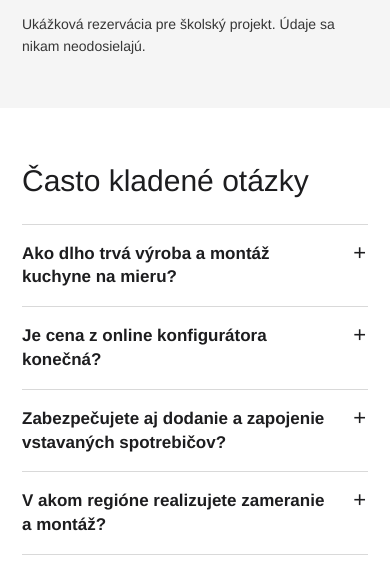
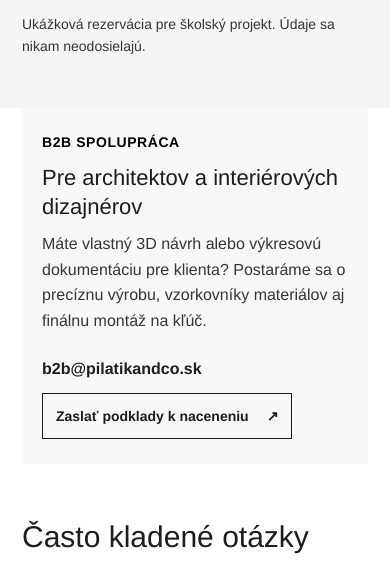
Before and after one commit to Pilatik/Stol-rska-Firma, a plain HTML site: page kontakt.html in a window 390 px wide. Shown: the part 2065-2643 px from the top of the page. Drawn offline with Linux system fonts and the light colour scheme.

Commit message:
b2b spoluprace

```diff
--- a/app.js
+++ b/app.js
@@ -84,6 +84,7 @@ if (searchToggle && searchPanel && searchInput) {
     if (!query) return;
 
     const destinations = [
+      { terms: ['b2b', 'architekt', 'dizajner', 'navrh', 'vykresy'], url: 'kontakt.html#b2b' },
       { terms: ['faq', 'otazk', 'trva', 'vyrob', 'spotrebic', 'region'], url: 'kontakt.html#faq' },
       { terms: ['adresa', 'dieln', 'zilin', 'zameran', 'majster'], url: 'kontakt.html#dielna' },
       { terms: ['kontakt', 'telefon', 'cislo', 'email', 'pilatik'], url: 'kontakt.html#dizajner' },
--- a/kontakt.html
+++ b/kontakt.html
@@ -56,6 +56,17 @@
         <p class="form-status" id="booking-status" role="status" hidden></p>
       </form>
     </section>
+    <section class="b2b-section" id="b2b" aria-labelledby="b2b-title">
+      <div class="b2b-copy">
+        <p class="eyebrow">B2B SPOLUPRÁCA</p>
+        <h3 id="b2b-title">Pre architektov a interiérových dizajnérov</h3>
+        <p>Máte vlastný 3D návrh alebo výkresovú dokumentáciu pre klienta? Postaráme sa o precíznu výrobu, vzorkovníky materiálov aj finálnu montáž na kľúč.</p>
+      </div>
+      <div class="b2b-action">
+        <a class="b2b-email" href="mailto:b2b@pilatikandco.sk">b2b@pilatikandco.sk</a>
+        <a class="b2b-cta" href="mailto:b2b@pilatikandco.sk?subject=Podklady%20k%20naceneniu">Zaslať podklady k naceneniu <span aria-hidden="true">↗</span></a>
+      </div>
+    </section>
     <section class="faq-section" id="faq" aria-labelledby="faq-title">
       <h2 id="faq-title">Často kladené otázky</h2>
       <div class="faq-list">
--- a/styles.css
+++ b/styles.css
@@ -368,6 +368,17 @@ h2 { margin-bottom: 0; font-size: 32px; line-height: 1.2; }
 .booking-form > .button, .booking-form > .form-note, .booking-form > .form-status { grid-column: 1 / -1; }
 .booking-form > .button { justify-self: start; margin-top: 6px; }
 .booking-form .form-note { max-width: none; margin: 0; }
+.b2b-section { max-width: 1100px; margin: 0 auto; padding: 36px 40px; display: grid; grid-template-columns: minmax(0, 1fr) auto; align-items: center; gap: 48px; background: #f8f8f8; }
+.b2b-copy { max-width: 650px; }
+.b2b-copy .eyebrow { margin-bottom: 12px; }
+.b2b-copy h3 { margin: 0 0 10px; font-size: 24px; font-weight: 500; line-height: 1.3; }
+.b2b-copy > p:last-child { margin: 0; color: var(--muted); font-size: 16px; line-height: 1.6; }
+.b2b-action { display: grid; justify-items: start; gap: 16px; }
+.b2b-email { font-size: 16px; font-weight: 600; }
+.b2b-email:hover { text-decoration: underline; text-underline-offset: 3px; }
+.b2b-cta { min-height: 46px; display: inline-flex; align-items: center; gap: 18px; padding: 9px 13px; border: 1px solid var(--ink); font-size: 14px; font-weight: 600; white-space: nowrap; transition: background .2s ease, color .2s ease; }
+.b2b-cta:hover { color: white; background: var(--ink); }
+.b2b-cta:focus-visible { outline: 2px solid var(--ink); outline-offset: 3px; }
 .faq-section { max-width: 1100px; margin: 0 auto; padding: 76px 40px 85px; }
 .faq-section h2 { margin: 0 0 25px; font-size: 32px; }
 .faq-item { border-top: 1px solid var(--line); }
@@ -390,6 +401,7 @@ h2 { margin-bottom: 0; font-size: 32px; line-height: 1.2; }
   .review-summary, .contact-details { margin-right: 7vw; margin-left: 7vw; padding-right: 0; padding-left: 0; }
   .contact-details { gap: 40px; }
   .booking-section { padding-right: 7vw; padding-left: 7vw; gap: 40px; }
+  .b2b-section { margin-right: 7vw; margin-left: 7vw; padding: 30px; gap: 28px; }
   .faq-section { padding-right: 7vw; padding-left: 7vw; }
   .gallery-disclaimer { padding-right: 7vw; padding-left: 7vw; }
   .home-config-copy { padding: 60px 7vw; }
@@ -425,6 +437,10 @@ h2 { margin-bottom: 0; font-size: 32px; line-height: 1.2; }
   .review-cta .button { justify-self: start; }
   .contact-details { grid-template-columns: 1fr; gap: 34px; margin-right: 22px; margin-left: 22px; padding: 0 0 58px; }
   .booking-section { grid-template-columns: 1fr; gap: 35px; padding: 50px 22px; }
+  .b2b-section { grid-template-columns: 1fr; gap: 22px; margin-right: 22px; margin-left: 22px; padding: 25px 20px; }
+  .b2b-copy h3 { font-size: 22px; }
+  .b2b-action { gap: 12px; }
+  .b2b-cta { white-space: normal; }
   .faq-section { padding: 55px 22px 60px; }
   .faq-section h2 { font-size: 30px; }
   .faq-item summary { font-size: 17px; }
```
